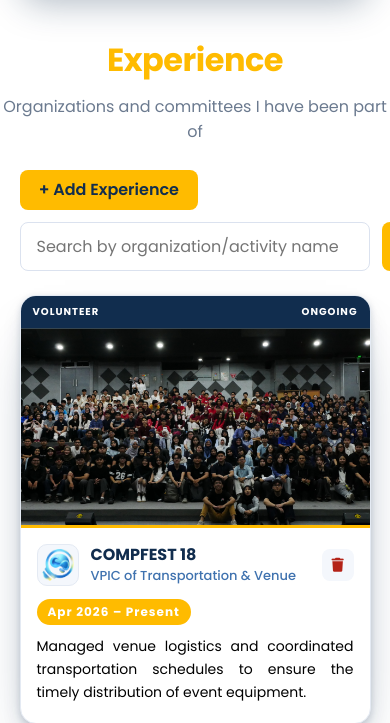
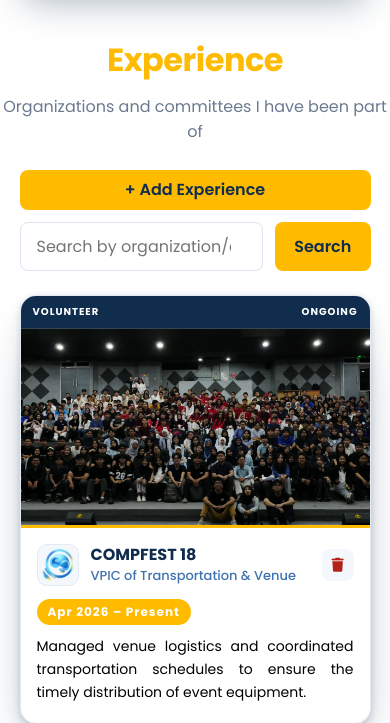
Before and after one commit to fazaaqila09/myportofolio, a Django app: page /experience/ in a window 390 px wide; the page is wider, and only the part inside the window is pictured. Shown: the part 94-817 px from the top of that part. Run offline with Django 5.2, Linux system fonts and the light colour scheme; data comes from the database, SQL or seed files in the repository.

Commit message:
Improve Experience feature: access code protection, fix date field order, restore per-card delete, polish responsive layout

```diff
--- a/main/forms.py
+++ b/main/forms.py
@@ -8,6 +8,8 @@ class ExperienceForm(ModelForm):
         label="Start Date",
         widget=DateInput(attrs={"type": "date"}),
     )
+
+    field_order = ["title", "role", "description", "category", "thumbnail", "logo", "started_at", "ended_at"]
 
     class Meta:
         model = Experience
--- a/static/css/style.css
+++ b/static/css/style.css
@@ -1524,6 +1524,7 @@ a:focus-visible {
 .exp-search { display: flex; gap: .75rem; flex: 1; min-width: 240px; }
 .exp-search__input {
     flex: 1;
+    min-width: 0;
     padding: .7rem 1rem;
     border: 1px solid #DBE2EF;
     border-radius: 8px;
@@ -1555,7 +1556,13 @@ a:focus-visible {
 .form-group { margin-bottom: 1.25rem; }
 .form-group label { display: block; margin-bottom: .4rem; font-weight: 600; color: #112D4E; }
 .form-group input, .form-group select, .form-group textarea {
-    width: 100%; padding: .7rem; border: 1px solid #DBE2EF; border-radius: 8px; font: inherit;
+    width: 100%;
+    max-width: 100%;
+    min-width: 0;
+    padding: .7rem;
+    border: 1px solid #DBE2EF;
+    border-radius: 8px;
+    font: inherit;
 }
 .form-group input:focus, .form-group select:focus, .form-group textarea:focus {
     outline: 2px solid #3F72AF; border-color: #3F72AF;
@@ -1578,6 +1585,22 @@ a:focus-visible {
     vertical-align: middle;
 }
 
+@media (max-width: 600px) {
+    .exp-toolbar {
+        flex-direction: column;
+        align-items: stretch;
+    }
+    .exp-add-button {
+        width: 100%;
+        justify-content: center;
+        text-align: center;
+    }
+    .exp-search {
+        width: 100%;
+        min-width: 0;
+    }
+}
+
 .button:hover { background: #3F72AF; color: #fff; }
 .button-secondary:hover { background: #b42318; color: #fff; }
 .button-secondary { background: #DBE2EF; color: #112D4E; }
```
